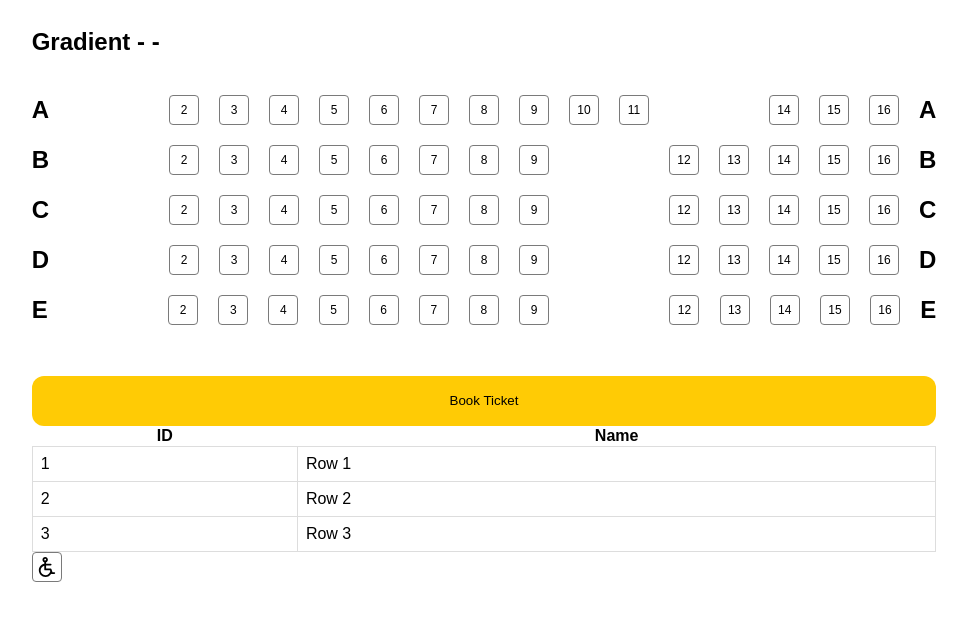
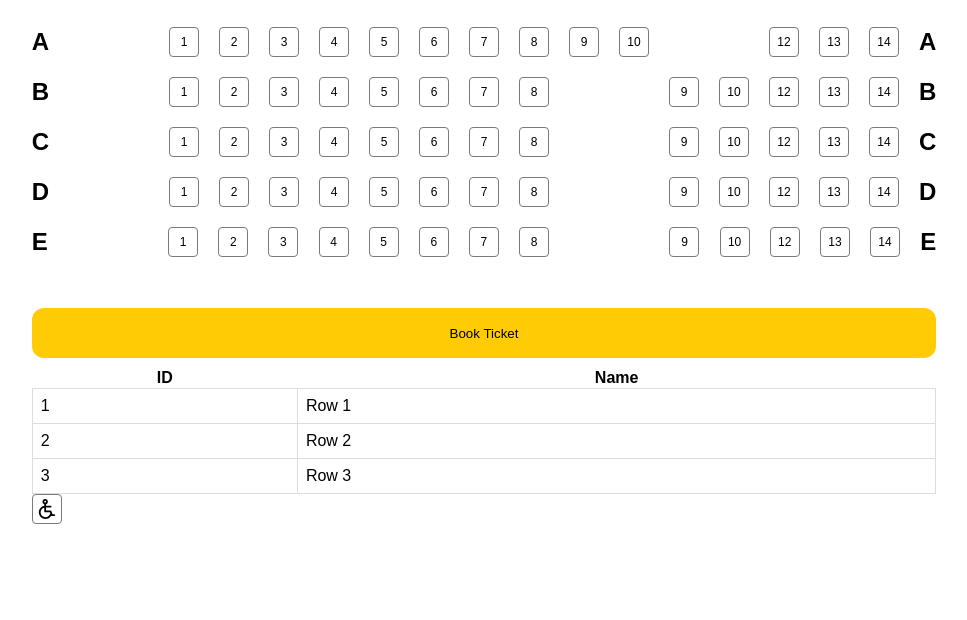
Before and after one commit to naveensinghp/Playground-Stuff, a Next.js app: page /bookseat in a window 1280 px wide. Shown: the top 620 px of the page, without its empty margins (156-1123 px from the left). Built offline with nearby package versions, Linux system fonts and the light colour scheme.

Commit message:
#Restart

```diff
--- a/pages/bookseat.js
+++ b/pages/bookseat.js
@@ -8,27 +8,16 @@ import useToggle from "../hooks/use-toggle";
 
 export default function BookSeat() {
     const [activeIndex, setActiveIndex] = useState(null);
-    const [previousIndex,setPreviousIndex] = useState(null);
     const [selectedSeat, setClickedSeat] = useState(null);
     const [isSeatBooked,setSeatBooked] = useState(false);
-    const [isOn, toggleIsOn] = useToggle();
 
-    const [activeRows, setActiveRows] = useState([]);
 
-    const  handleClick = (seatno,index) => {
-        console.log('Acive Index',activeIndex)
-        setPreviousIndex(activeIndex);
-        console.log('Previous Index',previousIndex);
-         setActiveIndex(index);
-    }
+
 
    const toggleSeatRowActive = (rowId) => {
     setActiveIndex(prevActiveRows =>
       prevActiveRows &&  prevActiveRows.includes(rowId)  ? prevActiveRows.filter(id => id !== rowId) : [...prevActiveRows, rowId]
       );
-      console.log('fff',rowId);
-        // setActiveIndex(prow => prow.includes(rowindex) ? prow.filter(id => id !==rowindex)
-        //  : [...prow,rowindex])
    }
    const  bookticket = () => {
         alert(isSeatBooked);
@@ -38,7 +27,6 @@ export default function BookSeat() {
         <>
             {/* <GlobalStyles /> */}
             <Wrapper>
-                <h1>Gradient - {selectedSeat} - {isOn}</h1>
                   {seatNumber.map((data) => {
                     const uniquePlanId = `${data.seat}-${data.id}`;
                     return(
@@ -48,8 +36,6 @@ export default function BookSeat() {
                             <h1>{data.seat}</h1>
                             {data.seatno.map((seatno,index)=> {
                                 const rowindex = `${data.seat}-${index}`
-                                const clickedSeat = `${data.seat}${''}${seatno}`
-                                let arr1 = [clickedSeat];
                                 return(
                                     <SeatNums
                                         key={rowindex}
@@ -59,7 +45,7 @@ export default function BookSeat() {
                                         // isActive={activeRows.includes(row.id)}
                                         onClick={() => toggleSeatRowActive(index)}
                                     >
-                                        {index}
+                                        {seatno}
                                     </SeatNums>
                                 )
                             })}
@@ -68,18 +54,16 @@ export default function BookSeat() {
                     );
                   })}
                   <Spacer size={50} />
-                  {/* <button onClick={toggleIsOn}>Press me</button>
-                  {isOn ? 'The light is on!' : 'Hey who turned off the lights'} */}
                   <BookTicketBtn onClick={() => bookticket()}>Book Ticket</BookTicketBtn>
-
+                  <Spacer size={10} />
                   <TableComponent />
-                  <SeatNums  variant={'S'}><img src="/wheelchair.svg" alt="bookmymovielogo" width={20}/></SeatNums>
+                  <SeatNums  variant={'S'}>
+                    <img src="/wheelchair.svg" alt="bookmymovielogo" width={20}/>
+                  </SeatNums>
             </Wrapper>
         </>
     );
-    // return (
-    //     <TableComponent />
-    // );
+
 }
 
 const Table = styled.table`
@@ -185,12 +169,3 @@ const SeatNums = styled.button`
         background-color: #ffcf14;
     }
 `;
-
-const Seatbooked = styled(SeatNums)`
-  background-color: #e5e5e5;
-  color: #7a7a7a;
-  cursor: default;
-  &:hover{
-        background-color: #e5e5e5
-  }
-`
```
